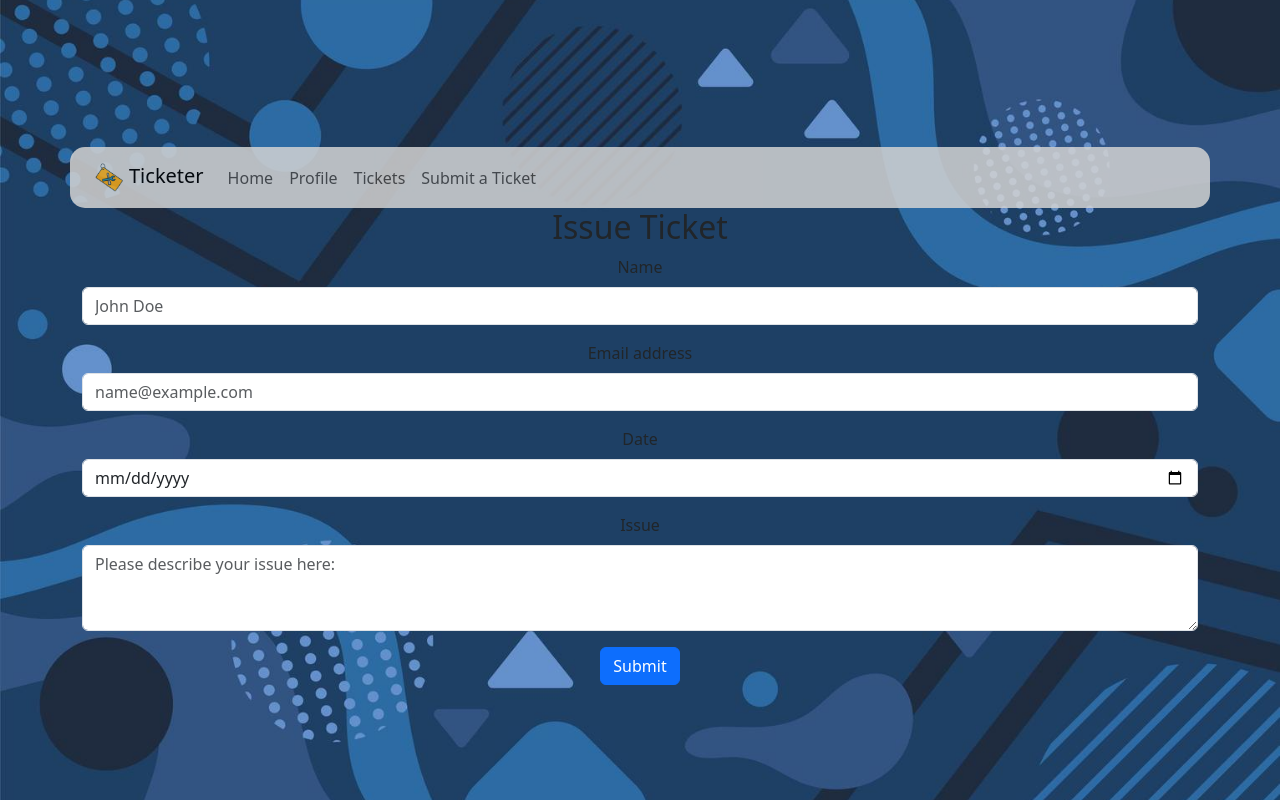
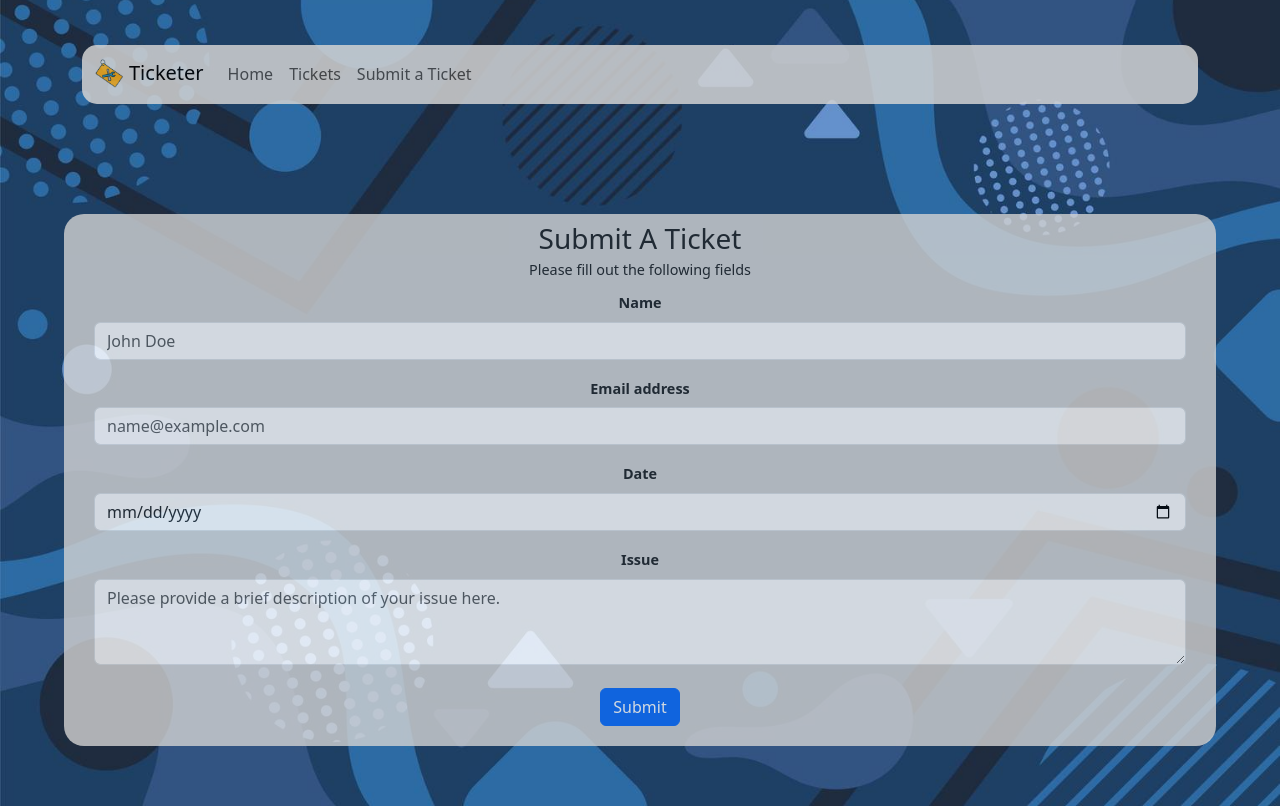
Before and after one commit to felixzhu88/madhacks-2024, a React (Create React App) app in the folder my-app/: page /submitATicket in a window 1280 px wide. Built offline with nearby package versions, Linux system fonts and the light colour scheme.

Commit message:
fixing styling for pages

```diff
--- a/my-app/src/App.css
+++ b/my-app/src/App.css
@@ -13,19 +13,23 @@
   margin: 0;
 }
 
- .App {
+.App {
   text-align: center;
   display: flex;
   flex-direction: column;
-  justify-content: center; /* Center vertically */
-  height: 100vh; /* Set full viewport height */
+  align-items: center; /* Add this line */
+  justify-content: center;
+  height: 100vh;
+  padding-top: 80px; /* Adjust if necessary */
 }
 
 .jumbotron {
-  margin: auto;
+  margin: 0px;
   background-color: #d3d3d3;
   border-radius: 20px;
   opacity: 0.80;
+  width: 100%;
+  padding: 5px 10px;
 }
 
 #jumbotron-text {
@@ -33,13 +37,22 @@
 }
 
 .navbar-container {
+  position: fixed; /* Makes the navbar fixed at a specific position */
+  top: 40px; /* Adjust the value to control how far from the top */
+  width: 900px; /* Ensures it spans the full width of the viewport */
+  z-index: 1000; /* Keeps it above other content */
+  padding: 5px 10px;
+  display: flex;
+  justify-content: center; /* Aligns the logo and links */
+  align-items: center; /* Centers vertically */
+}
+
+#navbar {
   background-color: #d3d3d3;
-  margin-top: 4vh;
   border-radius: 15px;
   opacity: 0.85;
-  padding: 1px 10px; /* Add padding for consistency */
+  width: 100%;
 }
-
 
 
 /* .App-logo {
--- a/my-app/src/App.js
+++ b/my-app/src/App.js
@@ -8,13 +8,12 @@ import 'bootstrap/dist/css/bootstrap.min.css';
 
 import { BrowserRouter as Router, Routes, Route, Link } from 'react-router-dom'; // Import from react-router-dom
 import TicketsPage from './pages/Tickets/TicketPage'; // Correct relative path
-import ProfilePage from './pages/Profile/ProfilePage'; // Correct relative path
 import SubmitATicketPage from './pages/SubmitATicket/SubmitATicketPage';
 
 function NavBar() {
   return (
     <Container className="navbar-container">
-      <Navbar expand="lg">
+      <Navbar expand="lg" id="navbar">
       <Container className="LogoName">
         <Navbar.Brand as={Link} to="/">
         <img
@@ -30,7 +29,6 @@ function NavBar() {
         <Navbar.Collapse id="basic-navbar-nav">
           <Nav className="me-auto">
             <Nav.Link as={Link} to="/">Home</Nav.Link>
-            <Nav.Link as={Link} to="/profile">Profile</Nav.Link>
             <Nav.Link as={Link} to="/tickets">Tickets</Nav.Link>
             <Nav.Link as={Link} to="/submitATicket">Submit a Ticket</Nav.Link>
           </Nav>
@@ -63,7 +61,6 @@ function App() {
         <Routes>
           <Route path="/" element={<Jumbotron />} />
           <Route path="/tickets" element={<TicketsPage />} />
-          <Route path="/profile" element={<ProfilePage />} />
           <Route path="/submitATicket" element={<SubmitATicketPage />} />
         </Routes>
       </div>
--- a/my-app/src/pages/Profile/ProfilePage.js
+++ /dev/null
@@ -1,24 +0,0 @@
-import Button from "react-bootstrap/Button";
-import Container from "react-bootstrap/Container";
-
-function Jumbotron() {
-    return (
-      <Container className="p-5 my-4 bg-light rounded">
-        <h1>Profile</h1>
-        <p>Profile</p>
-        <p>
-          <Button variant="primary">Learn more</Button>
-        </p>
-      </Container>
-    );
-}
-
-function App() {
-    return (
-      <div className="App">
-        <Jumbotron />
-      </div>
-    );
-  }
-
-  export default App;
--- a/my-app/src/pages/SubmitATicket/SubmitATicketPage.css
+++ b/my-app/src/pages/SubmitATicket/SubmitATicketPage.css
@@ -0,0 +1,51 @@
+.App {
+    text-align: center;
+    display: flex;
+    flex-direction: column;
+    width: 100%; /* Ensure the content spans the full width */
+    justify-content: center; /* Center vertically */
+    height: 100vh; /* Set full viewport height */
+}
+
+#jumbotron {
+    background-color: #d3d3d3;
+    border-radius: 20px;
+    opacity: 0.80;
+    padding: 10px 30px; /* Adjust the padding to reduce its size */
+    margin-top: 60px; /* Add top margin if you want space below the navbar */
+    max-width: 90%; /* Optionally control the width */
+    margin-left: auto;
+    margin-right: auto;
+    margin-bottom: 60px;
+}
+
+.form-label-text {
+    font-size: .9em;
+    margin-bottom: 0px;
+}
+
+#titletext {
+    padding: 0;
+    margin-top: -2.5%;
+}
+
+#jumbotitle {
+    font-size: 1.75em;
+    margin-top: 25px;
+    margin-bottom: 0px;
+}
+
+#jumbotext {
+    font-size: .9em;
+    margin-top: 3px;
+    margin-bottom: 10px;
+}
+
+#submitbutton {
+    margin-top: 7px;
+    margin-bottom: 10px;
+}
+
+#issue-textarea {
+    margin-bottom: 10px;
+}
--- a/my-app/src/pages/SubmitATicket/SubmitATicketPage.js
+++ b/my-app/src/pages/SubmitATicket/SubmitATicketPage.js
@@ -3,10 +3,9 @@ import Button from 'react-bootstrap/Button';
 import Form from 'react-bootstrap/Form';
 import Container from 'react-bootstrap/Container';
 import axios from 'axios';
+import './SubmitATicketPage.css';
 
-
-function TextControls() {
-
+function Jumbotron() {
   const [validated, setValidated] = useState(false);
   const [formData, setFormData] = useState({
     name: "",
@@ -18,12 +17,12 @@ function TextControls() {
   // Handle changes for all form fields
   const handleChange = (event) => {
     const { name, value } = event.target;
-    setFormData({ ...formData, [name]: value });  // Update the state with the field value
+    setFormData({ ...formData, [name]: value }); // Update the state with the field value
   };
 
   const handleSubmit = async (event) => {
     const form = event.currentTarget;
-    event.preventDefault();  // Prevent the default form submission
+    event.preventDefault(); // Prevent the default form submission
 
     // Ensure the date format is yyyy/mm/dd
     let formattedDate = formData.date;
@@ -36,16 +35,14 @@ function TextControls() {
     const formDataWithFormattedDate = { ...formData, date: formattedDate };
 
     if (form.checkValidity() === false) {
-      event.stopPropagation();  // Stop form submission if validation fails
-    }
-    else {
-      console.log("Form Submitted:", formDataWithFormattedDate);  // Log form data
+      event.stopPropagation(); // Stop form submission if validation fails
+    } else {
+      console.log("Form Submitted:", formDataWithFormattedDate); // Log form data
       try {
         // Send data to API
         const response = await axios.post('http://127.0.0.1:8000/add-ticket', formDataWithFormattedDate);
-        console.log(response.data)
+        console.log(response.data);
         // Handle successful response
-        console.log('Response from API:', response.data);
         alert(`Form submitted successfully! You are ticket #${response.data.id}`);
       } catch (error) {
         // Handle error
@@ -54,39 +51,42 @@ function TextControls() {
       }
     }
 
-    setValidated(true);  // Set the form as validated
+    setValidated(true); // Set the form as validated
   };
 
   return (
-    <Container SubmitATickerPage="mt-4">
-    <h2>Issue Ticket</h2>
+    <Container id="jumbotron">
+      <div id="titletext">
+        <h1 id="jumbotitle">Submit A Ticket</h1>
+        <p id="jumbotext">Please fill out the following fields</p>
+      </div>
       <Form noValidate validated={validated} onSubmit={handleSubmit}>
         {/* Name Input */}
         <Form.Group className="mb-3" controlId="name">
-          <Form.Label>Name</Form.Label>
+          <Form.Label> <p className='form-label-text'><strong>Name</strong></p> </Form.Label>
           <Form.Control
             required
-            type="name"
+            type="text"
             placeholder="John Doe"
             name="name"
             value={formData.name}
-            onChange={handleChange}  // Add onChange to update state
+            onChange={handleChange}
           />
           <Form.Control.Feedback type="invalid">
-            Please include your name
+            Please include your name.
           </Form.Control.Feedback>
         </Form.Group>
 
         {/* Email Input */}
         <Form.Group className="mb-3" controlId="email">
-          <Form.Label>Email address</Form.Label>
+          <Form.Label> <p className='form-label-text'><strong>Email address</strong></p> </Form.Label>
           <Form.Control
             required
             type="email"
             placeholder="name@example.com"
             name="email"
             value={formData.email}
-            onChange={handleChange}  // Add onChange to update state
+            onChange={handleChange}
           />
           <Form.Control.Feedback type="invalid">
             Please provide a valid email address.
@@ -95,13 +95,13 @@ function TextControls() {
 
         {/* Date Input */}
         <Form.Group className="mb-3" controlId="exampleForm.ControlDate1">
-          <Form.Label>Date</Form.Label>
+          <Form.Label> <p className='form-label-text'><strong>Date</strong></p> </Form.Label>
           <Form.Control
             required
             type="date"
-            name="date"            // Add name attribute
+            name="date"
             value={formData.date}
-            onChange={handleChange}  // Add onChange to update state
+            onChange={handleChange}
           />
           <Form.Control.Feedback type="invalid">
             Please provide a valid date.
@@ -110,22 +110,22 @@ function TextControls() {
 
         {/* Issue Textarea */}
         <Form.Group className="mb-3" controlId="exampleForm.ControlTextarea1">
-          <Form.Label>Issue</Form.Label>
+          <Form.Label> <p className='form-label-text'><strong>Issue</strong></p> </Form.Label>
           <Form.Control
             required
             as="textarea"
             rows={3}
-            placeholder="Please describe your issue here:"
-            name="desc"            // Add name attribute
+            placeholder="Please provide a brief description of your issue here."
+            name="desc"
             value={formData.desc}
-            onChange={handleChange}  // Add onChange to update state
+            onChange={handleChange}
           />
           <Form.Control.Feedback type="invalid">
             Please describe your issue.
           </Form.Control.Feedback>
         </Form.Group>
 
-        <Button variant="primary" type="submit">
+        <Button variant="primary" type="submit" id="submitbutton">
           Submit
         </Button>
       </Form>
@@ -133,9 +133,12 @@ function TextControls() {
   );
 }
 
+function App() {
+  return (
+    <div className="App">
+      <Jumbotron />
+    </div>
+  );
+}
 
-
-
-
-
-  export default TextControls;
+export default App;
```
Also changed, not shown: my-app/src/pages/Profile/ProfilePage.css (deleted).
